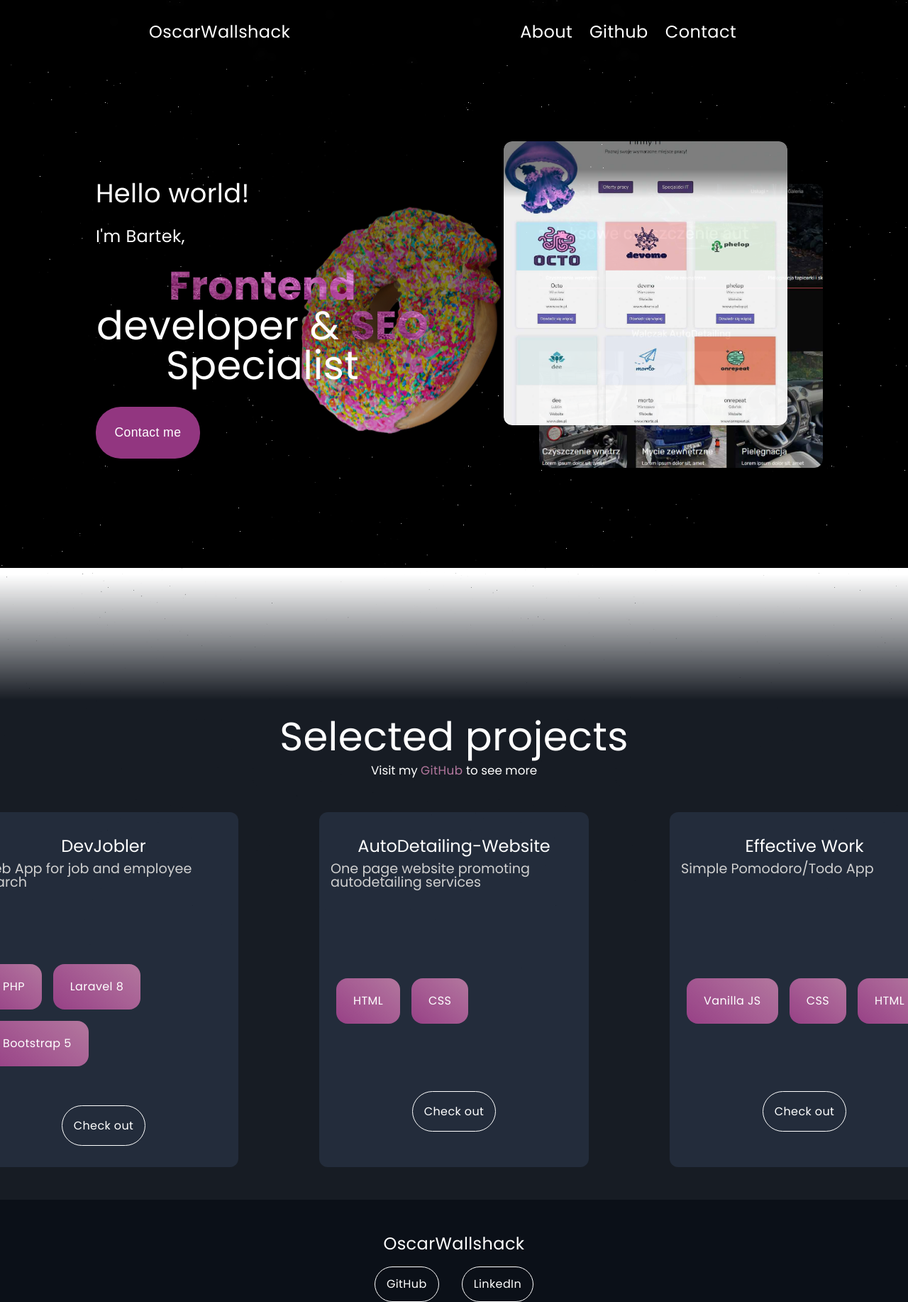
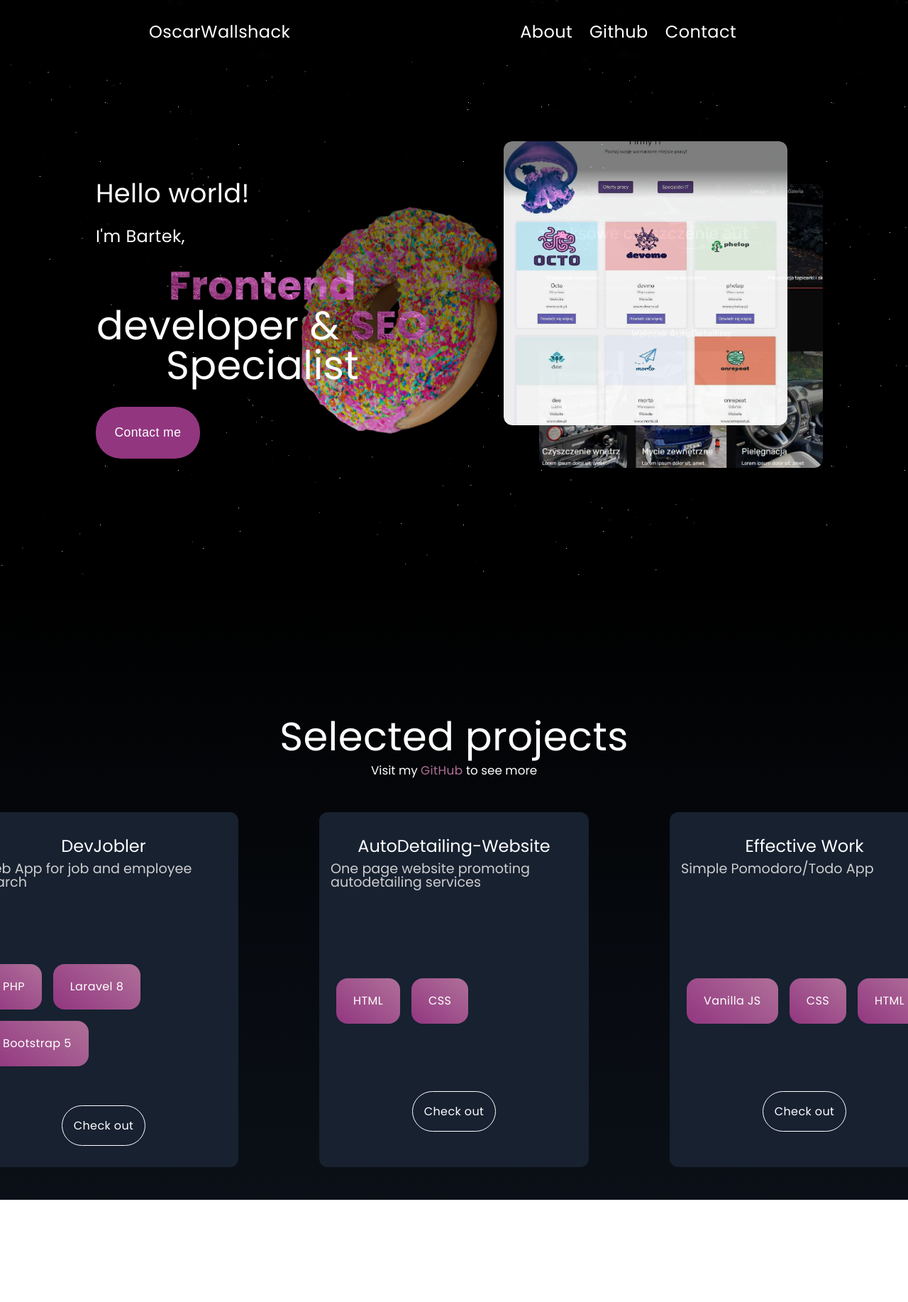
Before and after one commit to oscarwallshack/OscarWallshack.dev, a React (Create React App) app: page / in a window 1280 px wide. Shown: the top 1834 px of the page at 71% size. Built offline with nearby package versions, Linux system fonts and the light colour scheme; a web font is replaced by a local one.

Commit message:
bcgr fix

```diff
--- a/src/components/Layout/Footer/Footer.module.scss
+++ b/src/components/Layout/Footer/Footer.module.scss
@@ -5,8 +5,7 @@
     justify-items: center;
     gap: 20px;
     padding-top: 50px;
-    background: $primary;
-
+    background: none;
 
     h2:hover {
         color: white;
--- a/src/components/Layout/Hero/HeroBackground.module.scss
+++ b/src/components/Layout/Hero/HeroBackground.module.scss
@@ -40,13 +40,16 @@
     }
     }
     .bg {
-    width: 100vw;
-    height: 100vh;
-    position: fixed;
+    width: 100%;
+    height: 110vh;
+    position: absolute;
     top: 0;
     left: 0;
     background: #000;
     z-index: -1000;
+    overflow: hidden;
+
+
     }
     .z__1,
     .z__2,
--- a/src/components/Layout/Projects/Projects.module.scss
+++ b/src/components/Layout/Projects/Projects.module.scss
@@ -7,9 +7,7 @@
     height: 110vh;
     width: 100%;
     padding-top: 100px;
-    background: $primary;
-    mask-image: linear-gradient(to bottom, rgba(0, 0, 0, 0.5) 0%, rgba(0, 0, 0, 0.95) 100%);
-    -webkit-mask-image: linear-gradient(to bottom, rgba(0, 0, 0, 0.005) 0%, rgba(0, 0, 0, 0.95) 20%);
+    background-image: linear-gradient(to bottom, #000 0%, $primary 100%);
 
     &__header {
         margin: 100px 0 50px 0;
@@ -22,9 +20,10 @@
             margin-bottom: 0.2em;
         }
 
-        p{
+        p {
             font-size: $paragraph;
         }
+
         a {
             color: $pink_2;
         }
```
